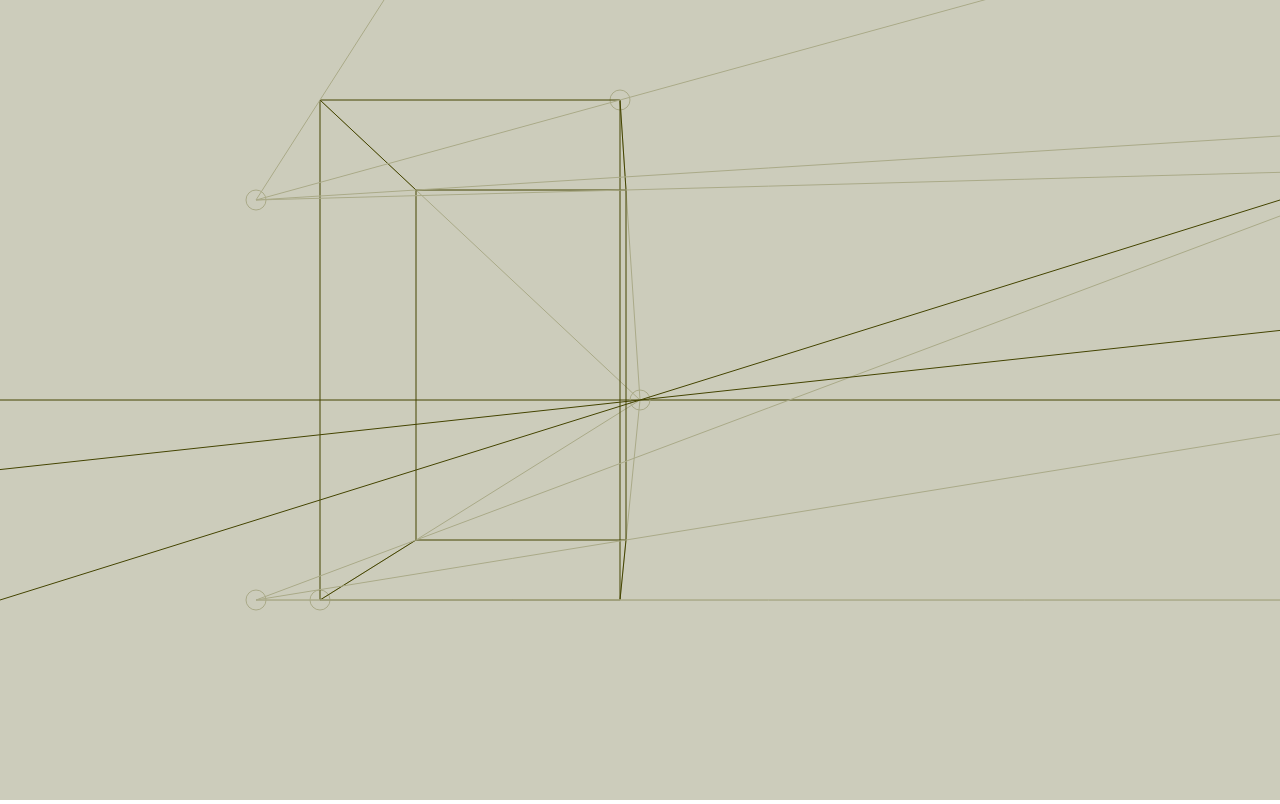
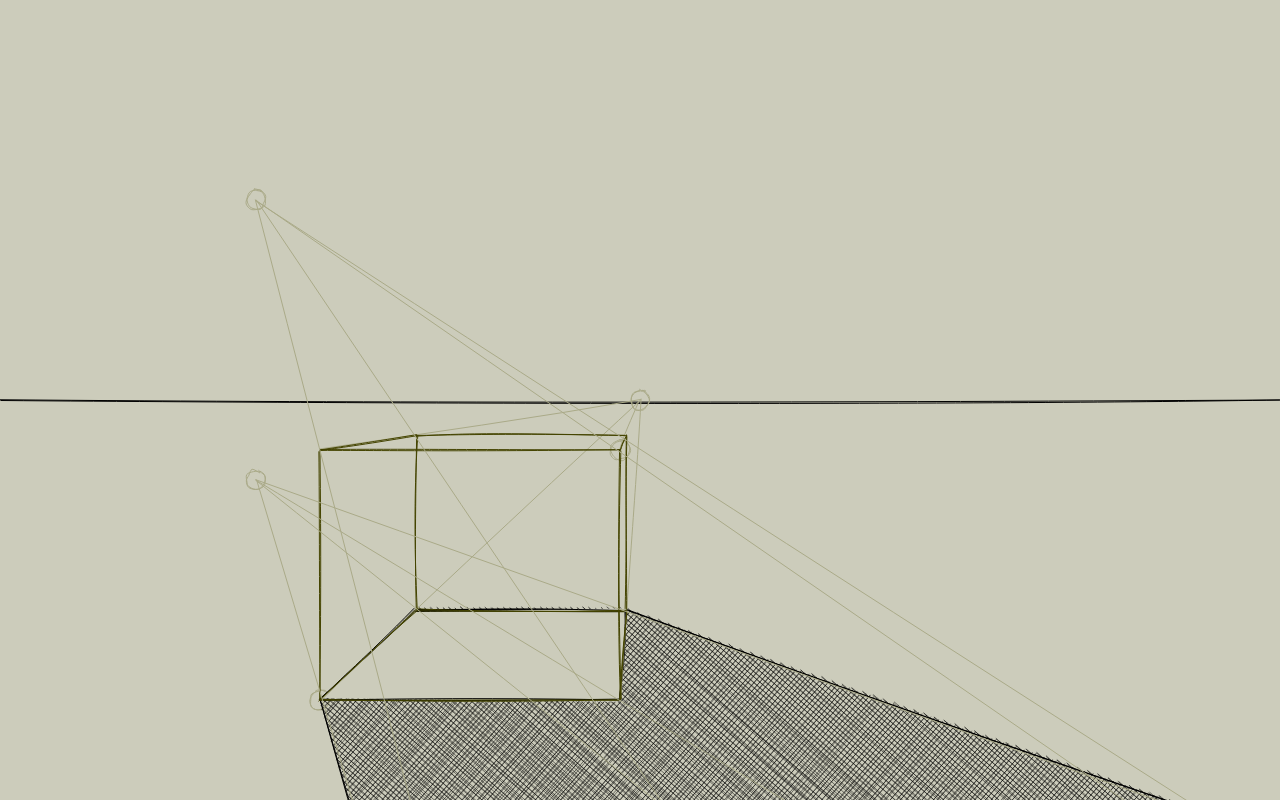
Before and after one commit to lkesteloot/perspective, a website with bundled scripts: page dist/index.html in a window 1280 px wide. Built offline with nearby package versions, Linux system fonts and the light colour scheme.

Commit message:
Use rough.js.

```diff
--- /dev/null
+++ b/snowpack.config.js
@@ -0,0 +1,9 @@
+module.exports = {
+    plugins: ['@snowpack/plugin-typescript'],
+    buildOptions: {
+        out: "dist",
+    },
+    mount: {
+        "src": "/",
+    },
+};
--- /dev/null
+++ b/src/index.html
@@ -0,0 +1,17 @@
+<!DOCTYPE html>
+<html lang="en">
+    <head>
+        <title>Perspective</title>
+        <style>
+            html, body {
+                margin: 0;
+                padding: 0;
+                overflow: hidden;
+            }
+        </style>
+    </head>
+    <body>
+        <canvas></canvas>
+        <script src="main.js" type="module"></script>
+    </body>
+</html>
--- a/main.ts
+++ b/src/main.ts
@@ -1,4 +1,7 @@
+import rough from "roughjs";
+import {RoughCanvas} from "roughjs/bin/canvas";
 
+const BACKGROUND_COLOR = "#ccccbb";
 const STROKE_DARK = "#444400";
 const STROKE_LIGHT = "#aaaa88";
 const STROKE_HIGHLIGHT = "#AA4444";
@@ -20,6 +23,50 @@ function mapReplace<K,V>(map: Map<K,V>, replaceKey: K, f: (v: V) => V): Map<K,V>
     return mapMap(map, (k, v) => k === replaceKey ? f(v) : v);
 }
 
+function isOnLeftOf(p1: Point, p2: Point, p: Point): boolean {
+    if (p1 === p2 || p === p1 || p === p2) {
+        return false;
+    }
+
+    const a = p2.vectorFrom(p1);
+    const b = p.vectorFrom(p1);
+
+    return a.x*b.y - b.x*a.y > 0;
+}
+
+function convexHull(s: Point[]): Point[] {
+    if (s.length < 3) {
+        throw new Error("Convex hull needs at least three points");
+    }
+
+    // Start with left-most point.
+    let l = 0;
+    for (let i = 1; i < s.length; i++) {
+        if (s[i].x < s[l].x) {
+            l = i;
+        }
+    }
+
+    // https://en.wikipedia.org/wiki/Gift_wrapping_algorithm
+    let p = l;
+    const hull: Point[] = [];
+    let max = s.length + 1;
+    do {
+        hull.push(s[p]);
+        let q = (p + 1) % s.length;
+
+        for (let i = 0; i < s.length; i++) {
+            if (isOnLeftOf(s[p], s[q], s[i])) {
+                q = i;
+            }
+        }
+
+        p = q;
+    } while (p !== l && --max > 0);
+
+    return hull;
+}
+
 class Point {
     public readonly x: number;
     public readonly y: number;
@@ -29,10 +76,11 @@ class Point {
         this.y = y;
     }
 
-    public draw(g: CanvasRenderingContext2D, r: number): void {
-        g.beginPath();
-        g.arc(this.x, this.y, r, 0, Math.PI*2);
-        g.stroke();
+    public draw(g: CanvasRenderingContext2D, rc: RoughCanvas, r: number, selected: boolean): void {
+        rc.circle(this.x, this.y, r*2, {
+            stroke: selected ? STROKE_HIGHLIGHT : STROKE_LIGHT,
+            strokeWidth: selected ? 2 : 1,
+        });
     }
 
     public vectorFrom(other: Point): Vector {
@@ -49,7 +97,6 @@ class Point {
 }
 
 class Vector {
-    public static UP = new Vector(0, -100);
     public readonly x: number;
     public readonly y: number;
 
@@ -80,11 +127,7 @@ class Line {
         this.stopAtEnd = stopAtEnd;
     }
 
-    public static upFrom(p: Point): Line {
-        return new Line(p, p.plus(Vector.UP), true, true);
-    }
-
-    public draw(g: CanvasRenderingContext2D): void {
+    public draw(g: CanvasRenderingContext2D, rc: RoughCanvas, dark: boolean): void {
         const r = this.end.vectorFrom(this.begin);
         let length = r.length();
         if (length === 0) {
@@ -95,10 +138,10 @@ class Line {
         const p1 = this.stopAtBegin ? this.begin : this.begin.minus(large);
         const p2 = this.stopAtEnd ? this.end : this.end.plus(large);
 
-        g.beginPath();
-        g.moveTo(p1.x, p1.y);
-        g.lineTo(p2.x, p2.y);
-        g.stroke();
+        rc.line(p1.x, p1.y, p2.x, p2.y, {
+            stroke: dark ? STROKE_DARK : STROKE_LIGHT,
+            disableMultiStroke: !dark,
+        });
     }
 
     public intersectWith(other: Line): Point {
@@ -127,7 +170,7 @@ class Box {
         this.depth = depth;
     }
 
-    public draw(g: CanvasRenderingContext2D, config: Config) {
+    public draw(g: CanvasRenderingContext2D, rc: RoughCanvas, config: Config) {
         const frontPoints: Point[] = [
             this.p1,
             new Point(this.p1.x, this.p2.y),
@@ -135,53 +178,65 @@ class Box {
             new Point(this.p2.x, this.p1.y),
         ];
 
-        g.strokeStyle = STROKE_LIGHT;
-        for (let i = 0; i < frontPoints.length; i++) {
-            const line = new Line(config.vanishingPoint, frontPoints[i], true, true);
-            line.draw(g);
-        }
-
-        g.strokeStyle = STROKE_DARK;
-        for (let i = 0; i < frontPoints.length; i++) {
-            const line = new Line(frontPoints[i], frontPoints[(i + 1) % frontPoints.length], true, true);
-            line.draw(g);
-        }
-
         const backPoints = frontPoints.map(p => p.plus(config.vanishingPoint.vectorFrom(p).times(0.3)));
-        for (let i = 0; i < backPoints.length; i++) {
-            const line = new Line(backPoints[i], backPoints[(i + 1) % backPoints.length], true, true);
-            line.draw(g);
-        }
-        for (let i = 0; i < 4; i++) {
-            new Line(frontPoints[i], backPoints[i], true, true).draw(g);
-        }
-
-        g.strokeStyle = STROKE_LIGHT;
         const topPoints = [ frontPoints[1], backPoints[1], backPoints[2], frontPoints[2] ];
         const bottomPoints = [ frontPoints[0], backPoints[0], backPoints[3], frontPoints[3] ];
 
+        const lightLines: Line[] = [];
+        const lightDropLines: Line[] = [];
         const shadow: Point[] = [];
         for (let i = 0; i < 4; i++) {
             const top = topPoints[i];
             const bottom = bottomPoints[i];
 
             const lightLine = new Line(config.light, top, true, false);
-            lightLine.draw(g);
+            lightLines.push(lightLine);
 
             const lightDropLine = new Line(config.lightDrop, bottom, true, false);
-            lightDropLine.draw(g);
+            lightDropLines.push(lightDropLine);
 
-            const p = lightLine.intersectWith(lightDropLine);
-            shadow.push(p);
+            shadow.push(lightLine.intersectWith(lightDropLine));
         }
 
-        g.strokeStyle = STROKE_DARK;
-        g.beginPath();
-        g.moveTo(shadow[3].x, shadow[3].y);
-        for (const p of shadow) {
-            g.lineTo(p.x, p.y);
+        // Actual shadow.
+        const fullShadow = convexHull([... shadow, ... bottomPoints]);
+        rc.polygon(fullShadow.map(p => [p.x, p.y]), {
+            fill: "black",
+            fillStyle: "cross-hatch",
+        });
+
+        // Erase bottom box.
+        rc.polygon(bottomPoints.map(p => [p.x, p.y]), {
+            fill: BACKGROUND_COLOR,
+            fillStyle: "solid",
+        });
+
+        // Lines from vanishing point.
+        for (let i = 0; i < frontPoints.length; i++) {
+            const line = new Line(config.vanishingPoint, frontPoints[i], true, true);
+            line.draw(g, rc, false);
         }
-        g.stroke();
+
+        // Front rectangle.
+        for (let i = 0; i < frontPoints.length; i++) {
+            const line = new Line(frontPoints[i], frontPoints[(i + 1) % frontPoints.length], true, true);
+            line.draw(g, rc, true);
+        }
+
+        // Back rectangle.
+        for (let i = 0; i < backPoints.length; i++) {
+            const line = new Line(backPoints[i], backPoints[(i + 1) % backPoints.length], true, true);
+            line.draw(g, rc, true);
+        }
+
+        // Connect from to back rectangle.
+        for (let i = 0; i < 4; i++) {
+            new Line(frontPoints[i], backPoints[i], true, true).draw(g, rc, true);
+        }
+
+        // Shadow lines.
+        lightLines.forEach(line => line.draw(g, rc, false));
+        lightDropLines.forEach(line => line.draw(g, rc, false));
     }
 }
 
@@ -192,8 +247,8 @@ class ControlPoint extends Point {
         super(p.x, p.y);
     }
 
-    public draw(g: CanvasRenderingContext2D): void {
-        super.draw(g, ControlPoint.RADIUS);
+    public drawControlPoint(g: CanvasRenderingContext2D, rc: RoughCanvas, selected: boolean): void {
+        super.draw(g, rc, ControlPoint.RADIUS, selected);
     }
 
     public isClickedOn(p: Point): boolean {
@@ -221,15 +276,11 @@ class ControlPoints {
         return cp;
     }
 
-    public draw(g: CanvasRenderingContext2D): void {
-        g.save();
+    public draw(g: CanvasRenderingContext2D, rc: RoughCanvas): void {
         for (const [cpt, cp] of this.points.entries()) {
             const selected = cpt === this.selected;
-            g.strokeStyle = selected ? STROKE_HIGHLIGHT : STROKE_LIGHT;
-            g.lineWidth = selected ? 2 : 1;
-            cp.draw(g);
+            cp.drawControlPoint(g, rc, selected);
         }
-        g.restore();
     }
 
     public select(p: Point): ControlPoints {
@@ -285,29 +336,27 @@ class Config {
         this.lightDrop = controlPoints.get(ControlPointType.LIGHT_DROP);
     }
 
-    public draw(g: CanvasRenderingContext2D): void {
-        g.fillStyle = "#ccccbb";
+    public draw(g: CanvasRenderingContext2D, rc: RoughCanvas): void {
+        g.fillStyle = BACKGROUND_COLOR;
         g.fillRect(0, 0, this.width, this.height);
 
-        g.strokeStyle = STROKE_DARK;
-        g.beginPath();
-        g.moveTo(0, this.vanishingPoint.y);
-        g.lineTo(this.width, this.vanishingPoint.y);
-        g.stroke();
+        rc.line(0, this.vanishingPoint.y, this.width, this.vanishingPoint.y);
 
-        this.controlPoints.draw(g);
+        this.controlPoints.draw(g, rc);
 
-        this.box.draw(g, this);
+        this.box.draw(g, rc, this);
     }
 }
 
 function main() {
-    const width = window.innerWidth;
-    const height = window.innerHeight;
+    let width = window.innerWidth;
+    let height = window.innerHeight;
 
     const canvas = document.querySelector("canvas") as HTMLCanvasElement;
     canvas.width = width;
     canvas.height = height;
+
+    const rc = rough.canvas(canvas);
 
     const g = canvas.getContext("2d");
     if (g === null) {
@@ -319,34 +368,43 @@ function main() {
         [ControlPointType.VANISHING_POINT, new ControlPoint(new Point(width / 2, height / 2))],
 
         // Box.
-        [ControlPointType.BOX_POINT_1, new ControlPoint(new Point(width / 4, height / 2 + 200))],
-        [ControlPointType.BOX_POINT_2, new ControlPoint(new Point(width / 4 + 300, height / 2 - 300))],
+        [ControlPointType.BOX_POINT_1, new ControlPoint(new Point(width / 4, height / 2 + 300))],
+        [ControlPointType.BOX_POINT_2, new ControlPoint(new Point(width / 4 + 300, height / 2 + 50))],
 
         // Light and its projection on the ground.
         [ControlPointType.LIGHT, new ControlPoint(new Point(width / 5, height / 4))],
-        [ControlPointType.LIGHT_DROP, new ControlPoint(new Point(width / 5, height * 3 / 4))],
+        [ControlPointType.LIGHT_DROP, new ControlPoint(new Point(width / 5, height * .60))],
     ]), undefined, undefined);
 
     let config = new Config(width, height, controlPoints);
-    config.draw(g);
+    config.draw(g, rc);
 
     canvas.addEventListener("mousedown", e => {
         const cps = config.controlPoints.select(new Point(e.x, e.y));
         config  = new Config(width, height, cps);
-        config.draw(g);
+        config.draw(g, rc);
     });
     canvas.addEventListener("mouseup", () => {
         const cps = config.controlPoints.deselect();
         config  = new Config(width, height, cps);
-        config.draw(g);
+        config.draw(g, rc);
     });
     canvas.addEventListener("mousemove", e => {
         if (config.controlPoints.selected !== undefined) {
             const cps = config.controlPoints.moveTo(new Point(e.x, e.y));
             config  = new Config(width, height, cps);
-            config.draw(g);
+            config.draw(g, rc);
         }
-    })
+    });
+    window.addEventListener("resize", () => {
+        width = window.innerWidth;
+        height = window.innerHeight;
+        canvas.width = width;
+        canvas.height = height;
+
+        config  = new Config(width, height, config.controlPoints);
+        config.draw(g, rc);
+    });
 }
 
 main();
--- a/tsconfig.json
+++ b/tsconfig.json
@@ -2,6 +2,8 @@
   "compilerOptions": {
     "target": "ES2019",
     "module": "esnext",
+    "moduleResolution": "node",
+    "esModuleInterop": true,
     "strict": true,
     "forceConsistentCasingInFileNames": true,
     "noImplicitReturns": true
```
Also changed, not shown: package.json (+8 -2 lines), README.md (added), dist/_snowpack/pkg/import-map.json (added), dist/_snowpack/pkg/roughjs.js (added), dist/index.html, dist/main.js (added), 2 other files.
